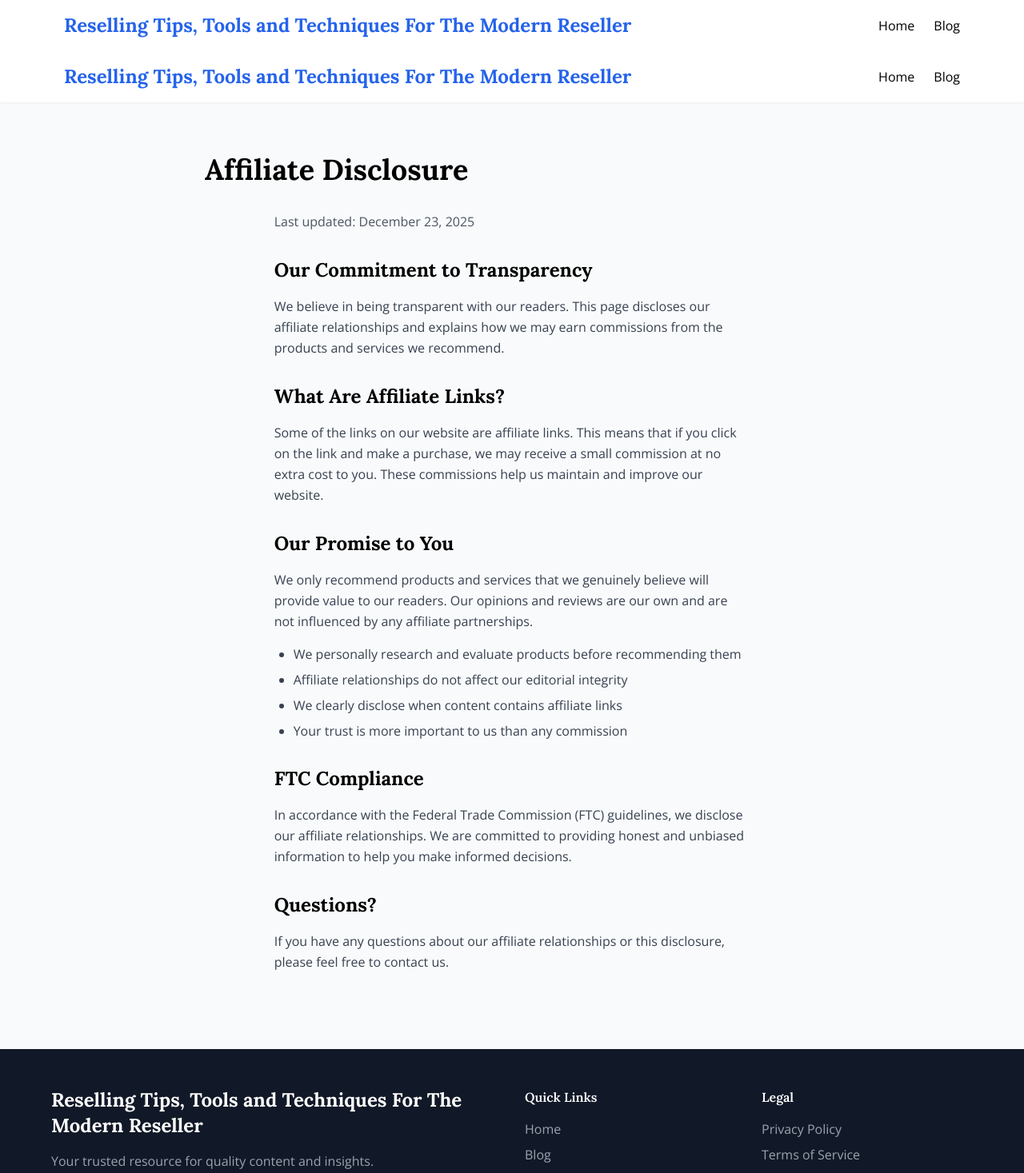
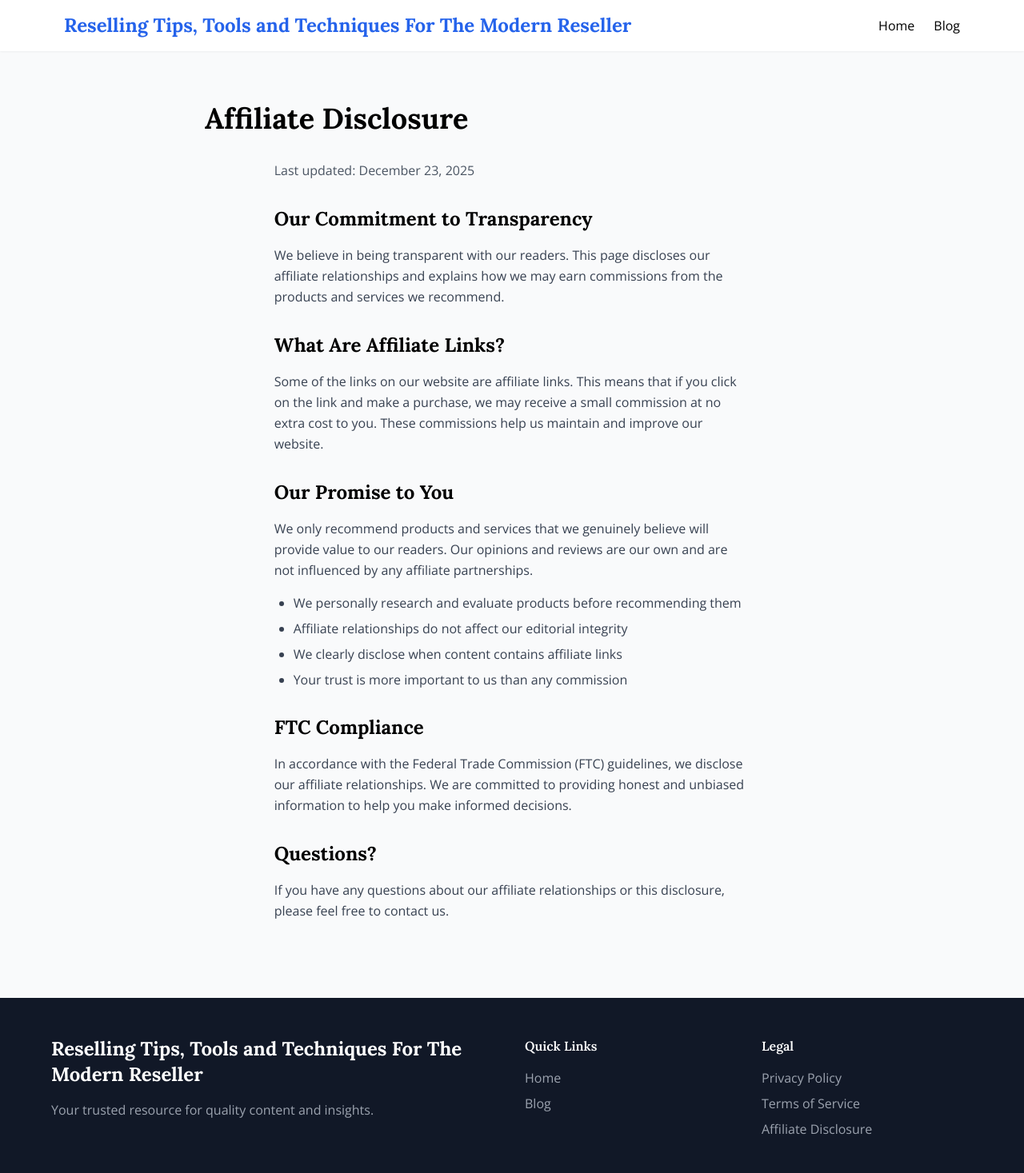
Before and after one commit to affiliatenuke/reselling-tips--tools-and-techniques-for-the-modern-reseller-site, a Next.js app: page /affiliate-disclosure in a window 1280 px wide. Shown: the top 1467 px of the page at 80% size. Built offline with nearby package versions, Linux system fonts and the light colour scheme.

Commit message:
Content sync: 2025-12-23T06:47:56.440Z

```diff
--- a/app/affiliate-disclosure/page.tsx
+++ b/app/affiliate-disclosure/page.tsx
@@ -1,6 +1,3 @@
-import Header from '@/components/Header';
-import Footer from '@/components/Footer';
-
 export const metadata = {
   title: 'Affiliate Disclosure - Reselling Tips, Tools and Techniques For The Modern Reseller',
   description: 'Affiliate disclosure for Reselling Tips, Tools and Techniques For The Modern Reseller. Learn about our affiliate relationships and how we earn commissions.',
@@ -8,9 +5,7 @@ export const metadata = {
 
 export default function AffiliateDisclosurePage() {
   return (
-    <>
-      <Header />
-      <main className="min-h-screen py-16 px-4 bg-gray-50">
+    <div className="py-16 px-4 bg-gray-50">
       <div className="max-w-3xl mx-auto">
         <h1 className="font-heading text-4xl font-bold mb-8">Affiliate Disclosure</h1>
 
@@ -63,8 +58,6 @@ export default function AffiliateDisclosurePage() {
           </section>
         </div>
       </div>
-      </main>
-      <Footer />
-    </>
+    </div>
   );
 }
--- a/app/privacy/page.tsx
+++ b/app/privacy/page.tsx
@@ -1,6 +1,3 @@
-import Header from '@/components/Header';
-import Footer from '@/components/Footer';
-
 export const metadata = {
   title: 'Privacy Policy - Reselling Tips, Tools and Techniques For The Modern Reseller',
   description: 'Privacy policy for Reselling Tips, Tools and Techniques For The Modern Reseller. Learn how we collect, use, and protect your personal information.',
@@ -8,9 +5,7 @@ export const metadata = {
 
 export default function PrivacyPage() {
   return (
-    <>
-      <Header />
-      <main className="min-h-screen py-16 px-4 bg-gray-50">
+    <div className="py-16 px-4 bg-gray-50">
       <div className="max-w-3xl mx-auto">
         <h1 className="font-heading text-4xl font-bold mb-8">Privacy Policy</h1>
 
@@ -70,8 +65,6 @@ export default function PrivacyPage() {
           </section>
         </div>
       </div>
-      </main>
-      <Footer />
-    </>
+    </div>
   );
 }
--- a/app/terms/page.tsx
+++ b/app/terms/page.tsx
@@ -1,6 +1,3 @@
-import Header from '@/components/Header';
-import Footer from '@/components/Footer';
-
 export const metadata = {
   title: 'Terms of Service - Reselling Tips, Tools and Techniques For The Modern Reseller',
   description: 'Terms of service for Reselling Tips, Tools and Techniques For The Modern Reseller. Please read these terms carefully before using our website.',
@@ -8,9 +5,7 @@ export const metadata = {
 
 export default function TermsPage() {
   return (
-    <>
-      <Header />
-      <main className="min-h-screen py-16 px-4 bg-gray-50">
+    <div className="py-16 px-4 bg-gray-50">
       <div className="max-w-3xl mx-auto">
         <h1 className="font-heading text-4xl font-bold mb-8">Terms of Service</h1>
 
@@ -63,8 +58,6 @@ export default function TermsPage() {
           </section>
         </div>
       </div>
-      </main>
-      <Footer />
-    </>
+    </div>
   );
 }
--- a/data/site-config.json
+++ b/data/site-config.json
@@ -7,5 +7,6 @@
     "primary": "#2563eb",
     "secondary": "#64748b"
   },
-  "targetAudience": "People that resell items on ebay, poshmark, mecari and other on-line selling platforms. These people are looking for software tools for inventory management, Cross Posting, Listing automation amoung others.  They are also looking for tips and techniques to improve there business"
+  "targetAudience": "People that resell items on ebay, poshmark, mecari and other on-line selling platforms. These people are looking for software tools for inventory management, Cross Posting, Listing automation amoung others.  They are also looking for tips and techniques to improve there business",
+  "logoUrl": ""
 }
```
Lines whose indentation alone changed are shown as unchanged.
